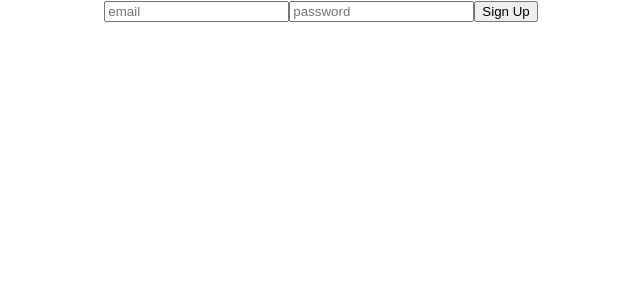
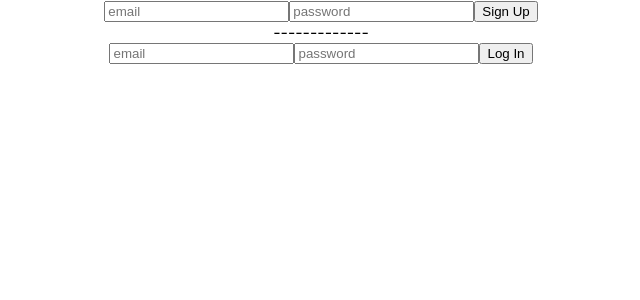
Before and after one commit to DanilaPekhtserau/weather, a React (Create React App) app in the folder weather-fe/: page / in a window 1280 px wide. Shown: the top 300 px of the page, without its empty margins (319-959 px from the left). Built offline with nearby package versions, Linux system fonts and the light colour scheme.

Commit message:
FE-add lib react-router-dom

```diff
--- a/weather-fe/package.json
+++ b/weather-fe/package.json
@@ -13,6 +13,8 @@
     "axios": "^1.2.1",
     "react": "^18.2.0",
     "react-dom": "^18.2.0",
+    "react-router": "^6.5.0",
+    "react-router-dom": "^6.5.0",
     "react-scripts": "5.0.1",
     "typescript": "^4.9.4",
     "web-vitals": "^2.1.4"
--- a/weather-fe/src/App.tsx
+++ b/weather-fe/src/App.tsx
@@ -1,13 +1,16 @@
 import React from 'react';
 import './App.css';
 import SignUpForm from "./Components/Molecules/Authorization/SignUpForm";
+import LogInForm from "./Components/Molecules/Authorization/LogInForm";
 
 function App() {
-  return (
-    <div className="App">
-      <SignUpForm/>
-    </div>
-  );
+    return (
+        <div className="App">
+            <SignUpForm/>
+            -------------
+            <LogInForm/>
+        </div>
+    );
 }
 
 export default App;
--- a/weather-fe/src/index.tsx
+++ b/weather-fe/src/index.tsx
@@ -1,17 +1,35 @@
 import React from 'react';
 import ReactDOM from 'react-dom/client';
+import {
+    createBrowserRouter,
+    RouterProvider,
+} from "react-router-dom";
 import './index.css';
 import App from './App';
+import SignUpForm from "./Components/Molecules/Authorization/SignUpForm";
+import LogInForm from "./Components/Molecules/Authorization/LogInForm";
 
 const root = ReactDOM.createRoot(
-  document.getElementById('root') as HTMLElement
-);
-root.render(
-  <React.StrictMode>
-    <App />
-  </React.StrictMode>
+    document.getElementById('root') as HTMLElement
 );
 
-// If you want to start measuring performance in your app, pass a function
-// to log results (for example: reportWebVitals(console.log))
-// or send to an analytics endpoint. Learn more: https://bit.ly/CRA-vitals
+const router = createBrowserRouter([
+    {
+        path: "/",
+        element: <App/>,
+    },
+    {
+        path: "/log-in",
+        element: <LogInForm/>,
+    },
+    {
+        path: "/sign-up",
+        element: <SignUpForm/>,
+    },
+]);
+
+root.render(
+    <React.StrictMode>
+        <RouterProvider router={router}/>
+    </React.StrictMode>
+);
```
Also changed, not shown: 1 other file (tests, documents, lock files or other folders).
